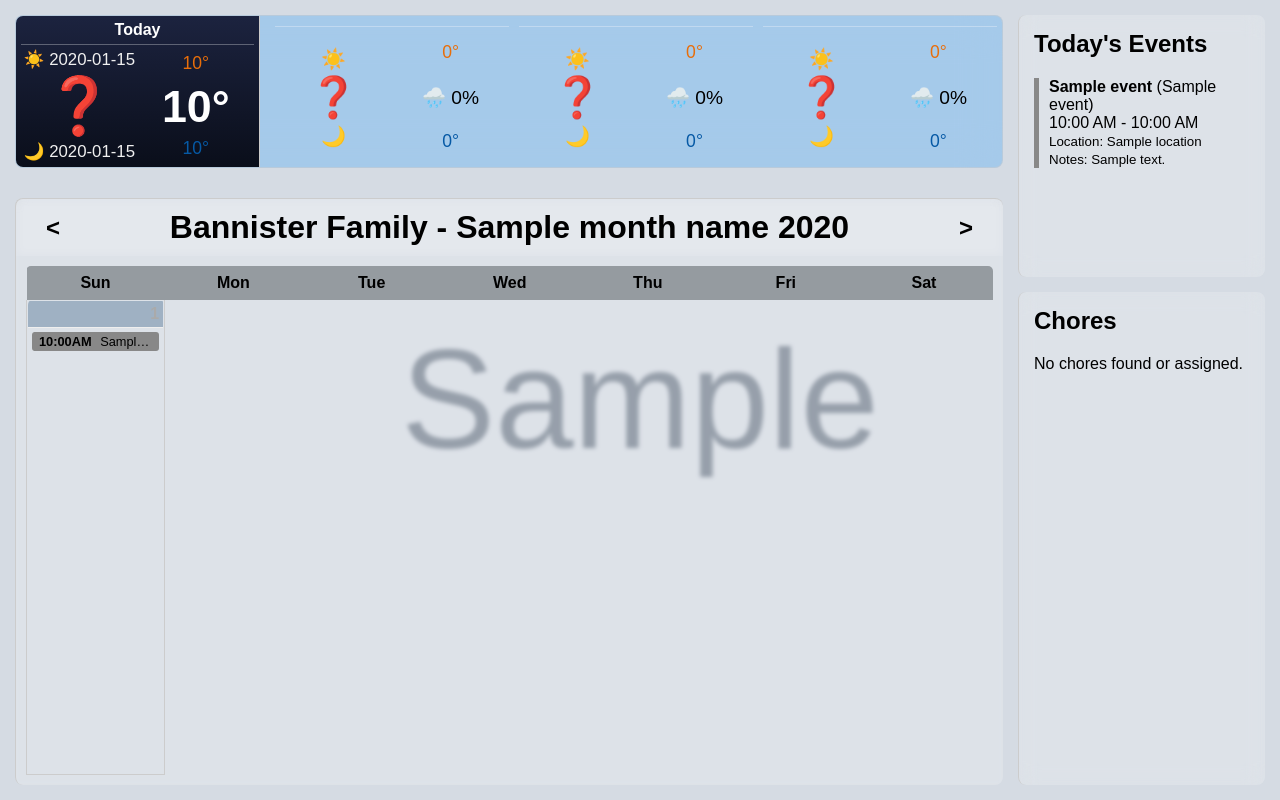
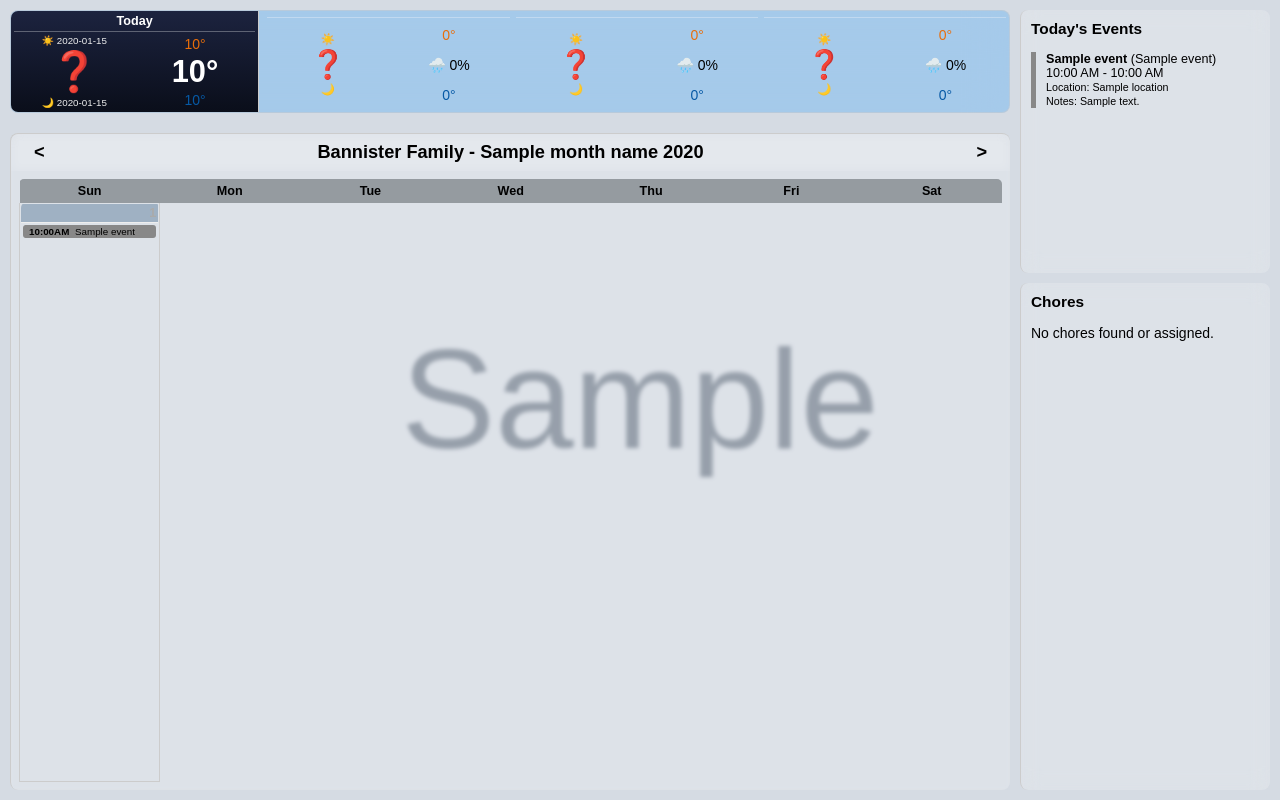
Before and after one commit to Rasheed-bannister/family_calendar, a Flask app: template src/templates/index.html in a window 1280 px wide. Run offline with Flask 3, Linux system fonts and the light colour scheme; the template is opened without the code that fills it: most values are stand-ins (such as "Sample title", 1, 10 or a date in 2020); grey boxes marked "Sample" are stand-in pictures.

Commit message:
updated styling to fit on 1024*600

```diff
--- a/src/static/style.css
+++ b/src/static/style.css
@@ -12,6 +12,7 @@ html, body {
     background-attachment: fixed; /* Keep background fixed during scroll (optional but often desired) */
     transition: background-image 1s ease-in-out; /* Smooth transition for background change */
     box-sizing: border-box; /* Include padding in element's total width/height */
+    font-size: 14px; /* Example: Reduce base font size */
 }
 
 /* Main Layout Container */
@@ -19,8 +20,8 @@ html, body {
     display: flex;
     flex-direction: row; /* Side-by-side columns */
     height: 100vh;
-    padding: 15px;
-    gap: 15px;
+    padding: 10px; /* Reduced padding */
+    gap: 10px; /* Reduced gap */
     box-sizing: border-box;
 }
 
@@ -30,7 +31,7 @@ html, body {
     height: 100%;
     display: flex;
     flex-direction: column; /* Stack weather and calendar */
-    gap: 15px; /* Add gap between weather and calendar */
+    gap: 10px; /* Reduced gap */
     box-sizing: border-box;
 }
 
@@ -40,14 +41,14 @@ html, body {
     height: 100%;
     display: flex; /* To make child fill height */
     flex-direction: column;
-    gap: 15px; /* Add gap between daily view and chores */
+    gap: 10px; /* Reduced gap */
 }
 
 /* Weather Placeholder */
 .weather-placeholder {
     border-top: 1px solid #ccc;
     border-left: 1px solid #ccc;
-    padding: 10px;
+    padding: 8px; /* Reduced padding */
     background-color: rgba(233, 245, 255, 0.2); /* Semi-transparent light blue */
     display: flex;
     align-items: center;
@@ -56,7 +57,7 @@ html, body {
     border-radius: 8px; /* Added rounded corners */
     backdrop-filter: blur(10px);
     -webkit-backdrop-filter: blur(10px);
-    min-height: 150px;;
+    min-height: 120px; /* Reduced min-height */
 }
 
 /* Weather Container */
@@ -67,8 +68,8 @@ html, body {
     backdrop-filter: blur(20px);
     -webkit-backdrop-filter: blur(10px);
     border-radius: 8px;
-    margin-bottom: 15px;
-    min-height: 100px;
+    margin-bottom: 10px; /* Reduced margin */
+    min-height: 80px; /* Reduced min-height */
     border: 1px solid rgba(204, 204, 204, 0.5);
     overflow: hidden;
 }
@@ -81,7 +82,7 @@ html, body {
     border-right: 1px solid #ccc; /* Separator line */
     position: relative; /* Keep for potential future use, but not strictly needed now */
     transition: background-image 0.5s ease-in-out; /* Add transition for smooth gradient change */
-    padding: 5px; /* Add some padding */
+    padding: 3px; /* Reduced padding */
     box-sizing: border-box;
 }
 
@@ -90,10 +91,11 @@ html, body {
     text-align: center;
     font-weight: bold;
     color: #ffffff;
-    padding-bottom: 5px;
+    padding-bottom: 3px; /* Reduced padding */
     flex-shrink: 0; /* Prevent title from shrinking */
     border-bottom: 1px solid rgba(255, 255, 255, 0.3); /* Optional separator */
-    margin-bottom: 5px; /* Space below title */
+    margin-bottom: 3px; /* Reduced margin */
+    font-size: 0.9em; /* Reduced font size */
 }
 
 /* New style for the content wrapper below the title */
@@ -111,14 +113,14 @@ html, body {
     flex-direction: column; /* Stack sunrise, icon, sunset vertically */
     justify-content: center; /* Center items vertically */
     align-items: center; /* Center items horizontally */
-    font-size: 3.5em; /* Slightly smaller icon */
+    font-size: 2.8em; /* Reduced icon size */
     color: #ffffff; /* Icon color */
 }
 
 /* New styles for sunrise/sunset */
 .sunrise-time,
 .sunset-time {
-    font-size: 0.3em; /* Smaller font size relative to icon */
+    font-size: 0.25em; /* Reduced font size */
     color: #f0f0f0; /* Light color */
     text-align: center;
     width: 100%; /* Ensure it takes full width */
@@ -126,11 +128,11 @@ html, body {
 }
 
 .sunrise-time {
-    margin-bottom: 3px; /* Space below sunrise */
+    margin-bottom: 2px; /* Reduced margin */
 }
 
 .sunset-time {
-    margin-top: 3px; /* Space above sunset */
+    margin-top: 2px; /* Reduced margin */
 }
 
 .weather-text-container {
@@ -140,24 +142,24 @@ html, body {
     justify-content: space-around; /* Distribute text vertically */
     align-items: center; /* Center text horizontally */
     height: 100%; /* Ensure it fills the parent height */
-    padding: 0 5px; /* Add some horizontal padding */
+    padding: 0 3px; /* Reduced padding */
     box-sizing: border-box;
 }
 
 .current-weather .temp-high{
-    font-size: 1.1em;
+    font-size: 1em; /* Reduced font size */
     color: #e86e0a;
     text-align: center;
 }
 
 .current-weather .temp-low {
-    font-size: 1.1em;
+    font-size: 1em; /* Reduced font size */
     color: #0659a5;
     text-align: center;
 }
 
 .current-weather .temp-current {
-    font-size: 2.8em; /* Large current temperature */
+    font-size: 2.2em; /* Reduced font size */
     font-weight: bold;
     color: #ffffff;
     text-align: center;
@@ -178,7 +180,7 @@ html, body {
     display: flex; /* Nested flex container */
     justify-content: space-around;
     align-items: stretch; /* Make forecast days same height */
-    padding-left: 10px;
+    padding-left: 5px; /* Reduced padding */
     position: relative; /* Ensure it's layered correctly */
     background-color: transparent; /* Ensure transparency */
 }
@@ -189,7 +191,7 @@ html, body {
     display: flex; /* Use flex for title/content layout */
     flex-direction: column; /* Stack title and content vertically */
     align-items: stretch; /* Stretch children */
-    padding: 5px;
+    padding: 3px; /* Reduced padding */
     box-sizing: border-box;
 }
 
@@ -201,41 +203,42 @@ html, body {
     text-align: center;
     font-weight: bold;
     color: #ffffff;
-    padding-bottom: 5px;
+    padding-bottom: 3px; /* Reduced padding */
     flex-shrink: 0; /* Prevent title from shrinking */
     border-bottom: 1px solid rgba(255, 255, 255, 0.3); /* Optional separator */
-    margin-bottom: 5px; /* Space below title */
+    margin-bottom: 3px; /* Reduced margin */
+    font-size: 0.9em; /* Reduced font size */
 }
 
 .forecast-day .weather-icon-container {
-    font-size: 2.5em; /* Smaller icon for forecast */
+    font-size: 2em; /* Reduced icon size */
     /* Inherits flex-direction: column and alignment */
 }
 
 /* Adjust forecast sunrise/sunset font size relative to smaller icon */
 .forecast-day .sunrise-time,
 .forecast-day .sunset-time {
-    font-size: 0.5em; /* Slightly larger relative font size for forecast */
+    font-size: 0.4em; /* Reduced font size */
 }
 
 .forecast-day .temp-high{
-    font-size: 1.1em;
+    font-size: 1em; /* Reduced font size */
     color: #e86e0a;
     width: 100%; /* Ensure temps take full width of their container */
     text-align: center;
 }
 
 .forecast-day .temp-low {
-    font-size: 1.1em;
+    font-size: 1em; /* Reduced font size */
     color: #0659a5;
     width: 100%; /* Ensure temps take full width of their container */
     text-align: center;
 }
 
 .forecast-day .precip-chance {
-    font-size: 1.2em;
+    font-size: 1em; /* Reduced font size */
     color: #000000;
-    margin: 3px 0;
+    margin: 2px 0; /* Reduced margin */
     width: 100%; /* Ensure precip takes full width of its container */
     text-align: center;
 }
@@ -256,9 +259,10 @@ html, body {
 
 #main-calendar-area h1 {
     text-align: center;
-    margin: 10px 0;
+    margin: 8px 0; /* Reduced margin */
     flex-shrink: 0; /* Prevent title from shrinking */
     flex-grow: 1; /* Allow title to take space */
+    font-size: 1.3em; /* Reduced font size */
 }
 
 /* New styles for header navigation */
@@ -266,17 +270,17 @@ html, body {
     display: flex;
     align-items: center;
     justify-content: space-between; /* Pushes arrows to sides */
-    padding: 0 20px; /* Add some padding */
-    margin-bottom: 10px; /* Space below header */
+    padding: 0 15px; /* Reduced padding */
+    margin-bottom: 8px; /* Reduced margin */
     backdrop-filter: blur(5px);
 }
 
 .nav-arrow {
-    font-size: 1.5em;
+    font-size: 1.3em; /* Reduced font size */
     font-weight: bold;
     text-decoration: none;
     color: #000; /* Bootstrap-like blue */
-    padding: 5px 10px;
+    padding: 3px 8px; /* Reduced padding */
     border-radius: 4px;
     transition: background-color 0.2s ease;
 }
@@ -289,7 +293,7 @@ html, body {
 .calendar-container {
     flex-grow: 1; /* Allow table container to fill remaining space */
     overflow: hidden; /* Prevent container overflow */
-    padding: 0 10px 10px 10px; /* Add some padding */
+    padding: 0 8px 8px 8px; /* Reduced padding */
     display: flex; /* Use flex to make table fill height */
 }
 
@@ -306,8 +310,9 @@ html, body {
 
 .calendar th {
     text-align: center;
-    padding: 8px;
+    padding: 5px; /* Reduced padding */
     background-color: rgba(101, 107, 113, 0.6);
+    font-size: 0.9em; /* Reduced font size */
 }
 
 .calendar td {
@@ -331,12 +336,13 @@ html, body {
 
 /* Day Cell Header (Number) */
 .day-header {
-    padding: 4px;
+    padding: 2px; /* Reduced padding */
     text-align: right;
     font-weight: bold;
     background-color: rgba(144, 165, 185, 0.8);
     border-bottom: 1px solid #eee;
     flex-shrink: 0; /* Prevent header from shrinking */
+    font-size: 0.9em; /* Reduced font size */
 }
 
 .other-month .day-header {
@@ -346,15 +352,15 @@ html, body {
 
 /* Events Area within Day Cell */
 .events {
-    padding: 4px;
+    padding: 2px; /* Reduced padding */
     flex-grow: 1;
     overflow-y: auto;
-    font-size: 0.8em;
+    font-size: 0.7em; /* Reduced font size */
 }
 
 .event {
-    margin-bottom: 3px;
-    padding: 2px 4px;
+    margin-bottom: 2px; /* Reduced margin */
+    padding: 1px 3px; /* Reduced padding */
     border-radius: 3px;
     white-space: nowrap;
     overflow: hidden;
@@ -363,12 +369,12 @@ html, body {
 
 .event-time {
     font-weight: bold;
-    margin-right: 5px;
+    margin-right: 3px; /* Reduced margin */
 }
 
 /* Daily View Container */
 .daily-view-container {
-    padding: 15px;
+    padding: 10px; /* Reduced padding */
     overflow-y: auto;
     flex: 1;
     height: 100%;
@@ -383,6 +389,8 @@ html, body {
 
 .daily-view-container h2 {
     margin-top: 0;
+    font-size: 1.1em; /* Reduced font size */
+    margin-bottom: 8px; /* Reduced margin */
 }
 
 /* Hide the bullet symbols from unordered lists */
@@ -391,8 +399,23 @@ html, body {
     padding-left: 0; /* Remove default padding */
 }
 
+/* Add styles for list items in daily view */
+.daily-view-container li {
+    font-size: 0.9em; /* Reduced font size */
+    margin-bottom: 8px; /* Reduced margin */
+    padding-left: 8px; /* Reduced padding */
+}
+
+.daily-view-container li strong {
+    font-size: 1em; /* Keep title slightly larger */
+}
+
+.daily-view-container li small {
+    font-size: 0.85em; /* Reduce note size */
+}
+
 .chores-list {
-    padding: 15px;
+    padding: 10px; /* Reduced padding */
     overflow-y: auto;
     flex: 2;
     height: 100%;
@@ -407,31 +430,35 @@ html, body {
 
 .chores-list h2 {
     margin-top: 0;
+    font-size: 1.1em; /* Reduced font size */
+    margin-bottom: 8px; /* Reduced margin */
 }
 
 /* Styling for grouped chores */
 .chores-list ul {
     list-style-type: none;
     padding-left: 0;
-    margin-top: 5px;
+    margin-top: 3px; /* Reduced margin */
 }
 
 .chore-person-group {
-    margin-bottom: 15px; /* Space between people's chore lists */
+    margin-bottom: 10px; /* Reduced margin */
 }
 
 .chore-person-group h3 {
-    margin-bottom: 5px; /* Space between name and list */
+    margin-bottom: 3px; /* Reduced margin */
     border-radius: 5px; /* Rounded corners */
     background-color: rgba(144, 165, 185, 0.8); /* Light blue background */
-    padding: 3px;
+    padding: 2px; /* Reduced padding */
+    font-size: 1em; /* Reduced font size */
 }
 
 .chore-item {
-    padding: 3px 0; /* Add some vertical padding */
-    margin-bottom: 2px; /* Space between chores */
+    padding: 2px 0; /* Reduced padding */
+    margin-bottom: 1px; /* Reduced margin */
     position: relative; /* Needed for absolute positioning of pseudo-element if used */
-    padding-left: 20px; /* Make space for the custom marker */
+    padding-left: 15px; /* Reduced padding */
+    font-size: 0.9em; /* Reduced font size */
 }
 
 /* Add custom markers using ::before */
@@ -441,8 +468,8 @@ html, body {
     left: 0;
     top: 50%;
     transform: translateY(-50%);
-    margin-right: 8px;
-    font-size: 1em; /* Adjust size as needed */
+    margin-right: 5px; /* Reduced margin */
+    font-size: 0.9em; /* Reduced size */
 }
 
 /* Style completed chores */
```
Also changed, not shown: .cache.sqlite, src/calendar_app/calendar.db.
